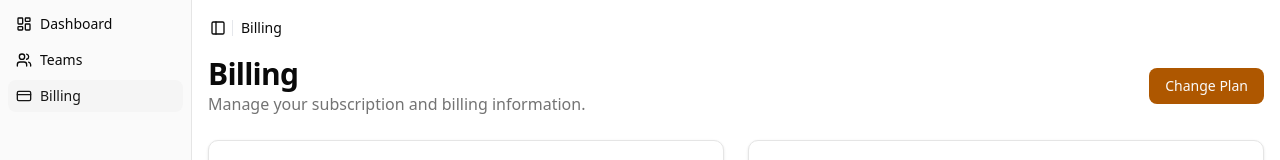
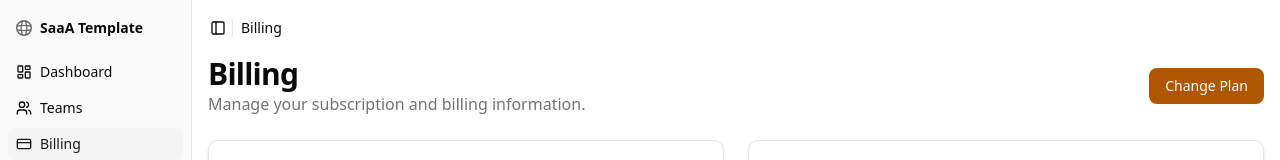
Before and after one commit to pranavubarhande/saas-template-nextjs-prisma-tailwind-shadcn, a Next.js app: page /billing in a window 1280 px wide. Shown: the top 160 px of the page. Built offline with nearby package versions, Linux system fonts and the light colour scheme; no server answers.

Commit message:
Feat project name in header

```diff
--- a/components/dashboard/sidebar.tsx
+++ b/components/dashboard/sidebar.tsx
@@ -21,6 +21,7 @@ import {
   Settings as SettingsIcon,
 } from 'lucide-react';
 import { NavUser } from './nav-user';
+import Image from 'next/image';
 
 export function AppSidebar({ ...props }: React.ComponentProps<typeof Sidebar>) {
   const pathname = usePathname();
@@ -51,6 +52,23 @@ export function AppSidebar({ ...props }: React.ComponentProps<typeof Sidebar>) {
   return (
     <Sidebar collapsible="icon" {...props}>
       <SidebarContent>
+        {/* App Logo and Name */}
+
+        <div className="flex items-center gap-1 px-3 pt-4 group/header">
+          <div className="flex items-center justify-center w-6 h-6 shrink-0">
+            <Image
+              src="/globe.svg"
+              alt="App Logo"
+              width={16}
+              height={16}
+              className="dark:invert"
+              priority
+            />
+          </div>
+          <span className="font-semibold text-sm whitespace-nowrap transition-all duration-300 opacity-100 group-data-[collapsible=icon]/sidebar:opacity-0 group-data-[collapsible=icon]/sidebar:invisible group-data-[collapsible=icon]/sidebar:w-0 group-data-[collapsible=icon]/sidebar:overflow-hidden">
+            SaaA Template
+          </span>
+        </div>
         <SidebarGroup>
           <SidebarGroupContent>
             <SidebarMenu>
```
